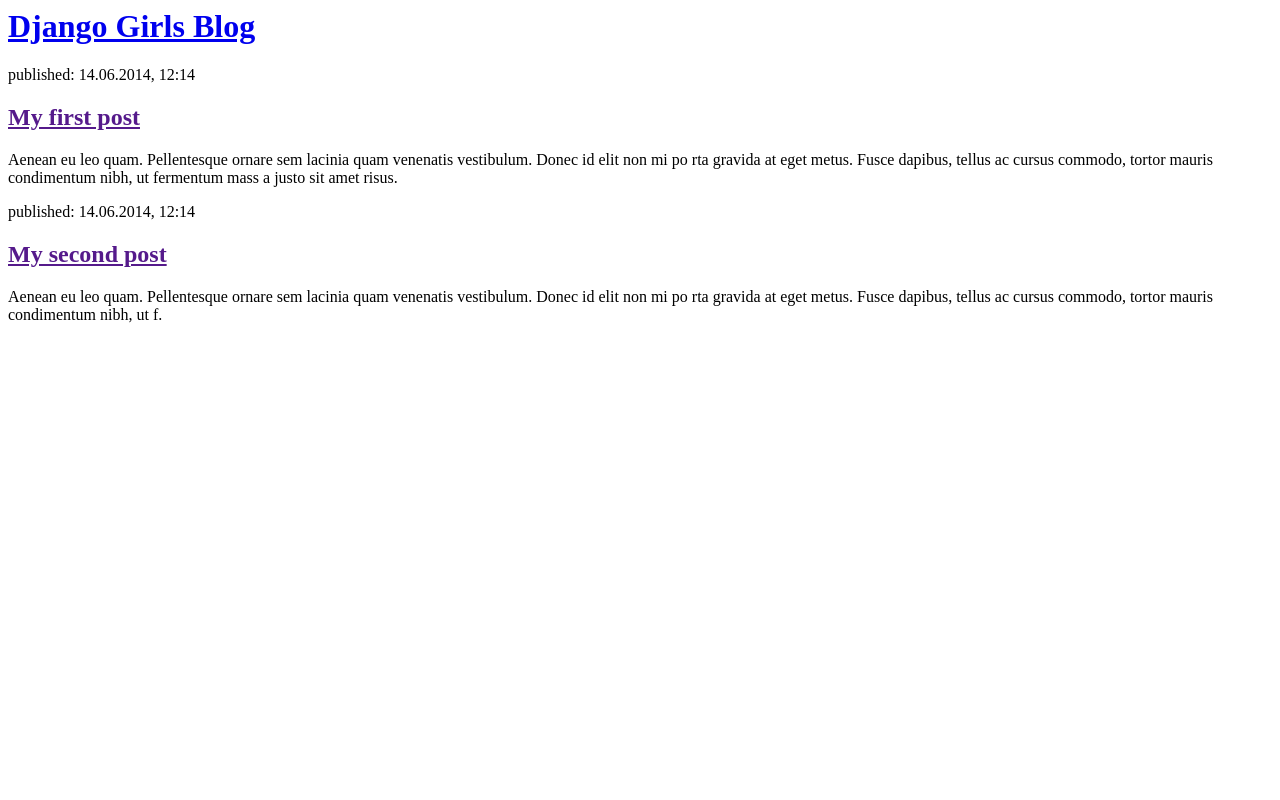
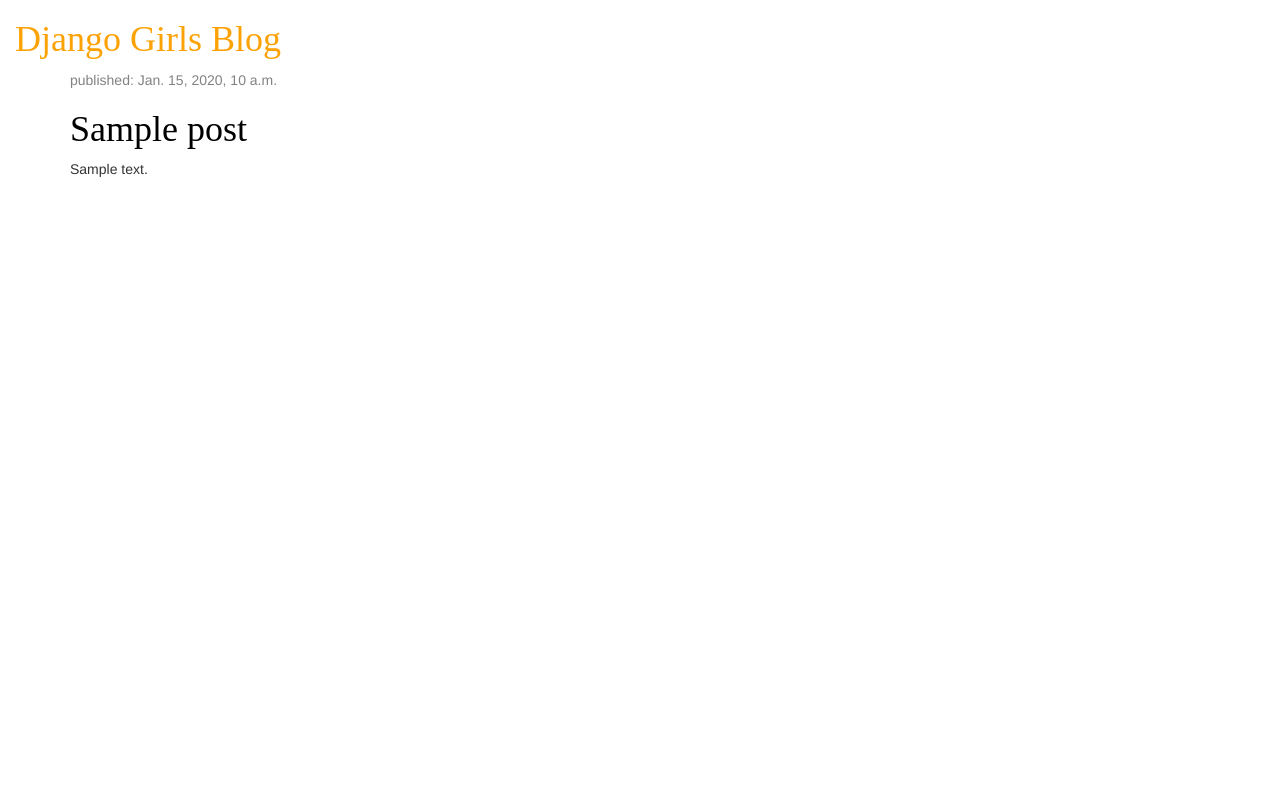
Before and after one commit to okellojames/my-first-blog, a Django app: template blog/templates/blog/post_list.html in a window 1280 px wide. Run offline with Django 3.2, Linux system fonts and the light colour scheme; the template is opened without the code that fills it: values that come from a table or form of the project are taken from there, others are empty; tables that the repository leaves empty hold one stand-in row (values such as "Sample post"); some libraries are stand-ins or nearby versions.

Commit message:
yah its been fun doing this i really like it

```diff
--- /dev/null
+++ b/blog/static/css/blog.css
@@ -0,0 +1,45 @@
+h1 a {
+    color: #FCA205;
+    font-family: 'Lobster';
+    }
+body {
+        padding-left: 15px;
+
+}
+.page-header {
+    background-color: #ff9400;
+    margin-top: 0;
+    padding: 20px 20px 20px 40px;
+    }
+    .page-header h1, .page-header h1 a, .page-header h1 a:visited, .page-header h1 a:active {
+    color: #ffffff;
+    font-size: 36pt;
+    text-decoration: none;
+    }
+    .content {
+    margin-left: 40px;
+    }
+    h1, h2, h3, h4 {
+    font-family: 'Lobster', cursive;
+    }
+    .date {
+    color: #828282;
+    }
+    .save {
+    float: right;
+    }
+    .post-form textarea, .post-form input {
+    width: 100%;
+    }
+    .top-menu, .top-menu:hover, .top-menu:visited {
+    color: #ffffff;
+    float: right;
+    font-size: 26pt;
+    margin-right: 20px;
+    }
+    .post {
+    margin-bottom: 70px;
+    }
+    .post h1 a, .post h1 a:visited {
+    color: #000000;
+    }
--- a/blog/templates/blog/post_list.html
+++ b/blog/templates/blog/post_list.html
@@ -1,23 +1,29 @@
+{% load staticfiles %}
 <html>
     <head>
         <title>Django Girls blog</title>
+        <link rel="stylesheet" href="//maxcdn.bootstrapcdn.com/bootstrap/3.2.0/css/bootstrap.min.css">
+        <link rel="stylesheet" href="//maxcdn.bootstrapcdn.com/bootstrap/3.2.0/css/bootstrap-theme.min.css">
+        <link rel="stylesheet" href="{% static 'css/blog.css' %}">
     </head>
     <body>
         <div>
             <h1><a href="/">Django Girls Blog</a></h1>
         </div>
-        <div>
-            <p>published: 14.06.2014, 12:14</p>
-            <h2><a href="">My first post</a></h2>
-            <p>Aenean eu leo quam. Pellentesque ornare sem lacinia quam venenatis vestibulum. Donec id elit non mi po
-            rta gravida at eget metus. Fusce dapibus, tellus ac cursus commodo, tortor mauris condimentum nibh, ut fermentum mass
-            a justo sit amet risus.</p>
-        </div>
-        <div>
-            <p>published: 14.06.2014, 12:14</p>
-            <h2><a href="">My second post</a></h2>
-            <p>Aenean eu leo quam. Pellentesque ornare sem lacinia quam venenatis vestibulum. Donec id elit non mi po
-            rta gravida at eget metus. Fusce dapibus, tellus ac cursus commodo, tortor mauris condimentum nibh, ut f.</p>
-        </div>
+        <div class="content container">
+                <div class="row">
+                <div class="col-md-8">
+                {% for post in posts %}
+                <div class="post">
+                <div class="date">
+                <p>published: {{ post.published_date }}</p>
+                </div>
+                <h1><a href="">{{ post.title }}</a></h1>
+                <p>{{ post.text|linebreaksbr }}</p>
+                </div>
+                {% endfor %}
+                </div>
+                </div>
+                </div
 </body>
 </html>
--- a/blog/views.py
+++ b/blog/views.py
@@ -1,5 +1,8 @@
 from django.shortcuts import render
+from django.utils import timezone
+from .models import Post
 
 # Create your views here.
 def post_list(request):
-    return render(request, 'blog/post_list.html', {})
+    posts = Post.objects.filter(published_date__lte=timezone.now()).order_by('published_date')
+    return render(request, 'blog/post_list.html', {'posts':posts})
```
Also changed, not shown: blog/templates/blog/base.html (added, +31 -0 lines).
